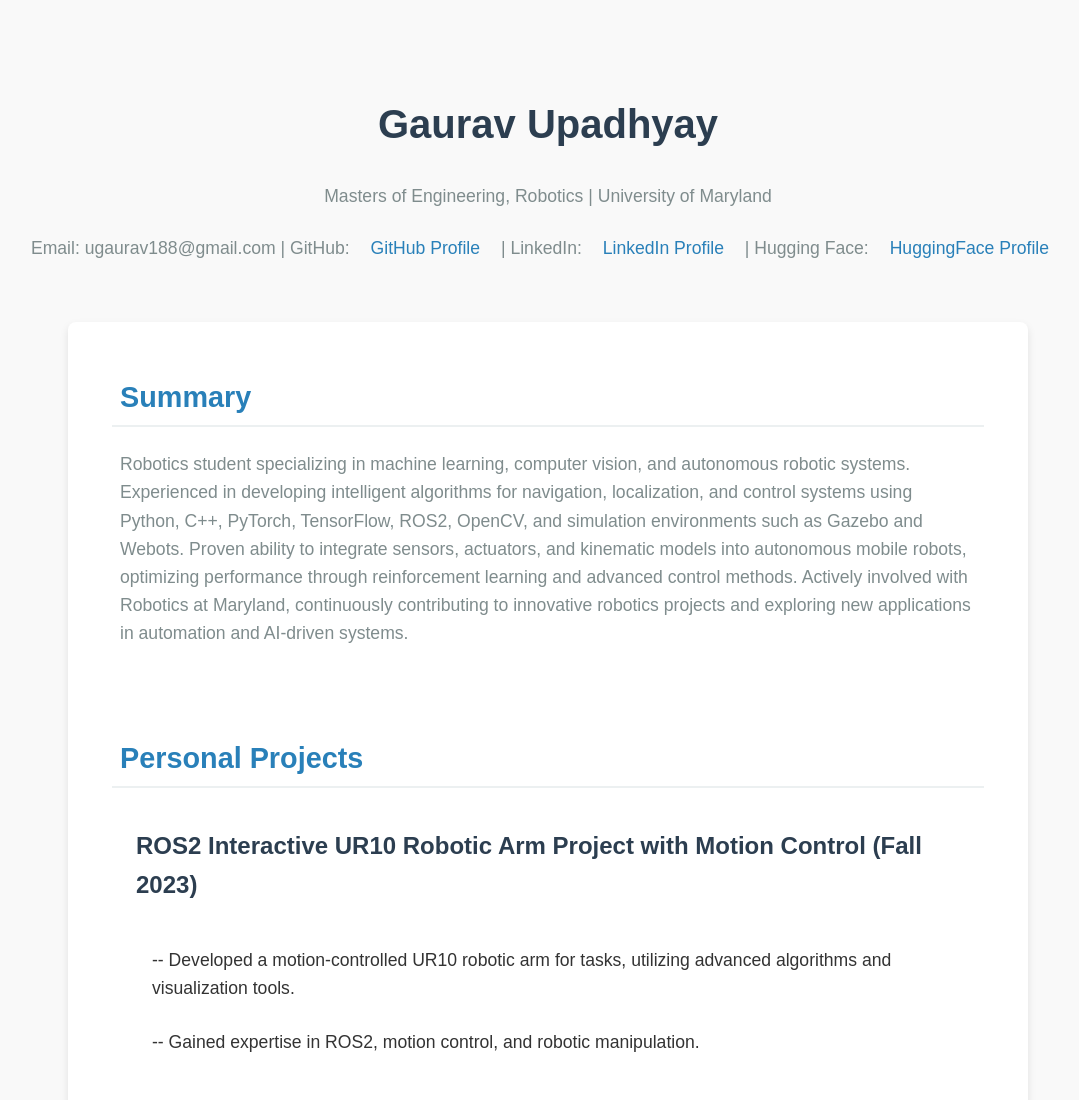
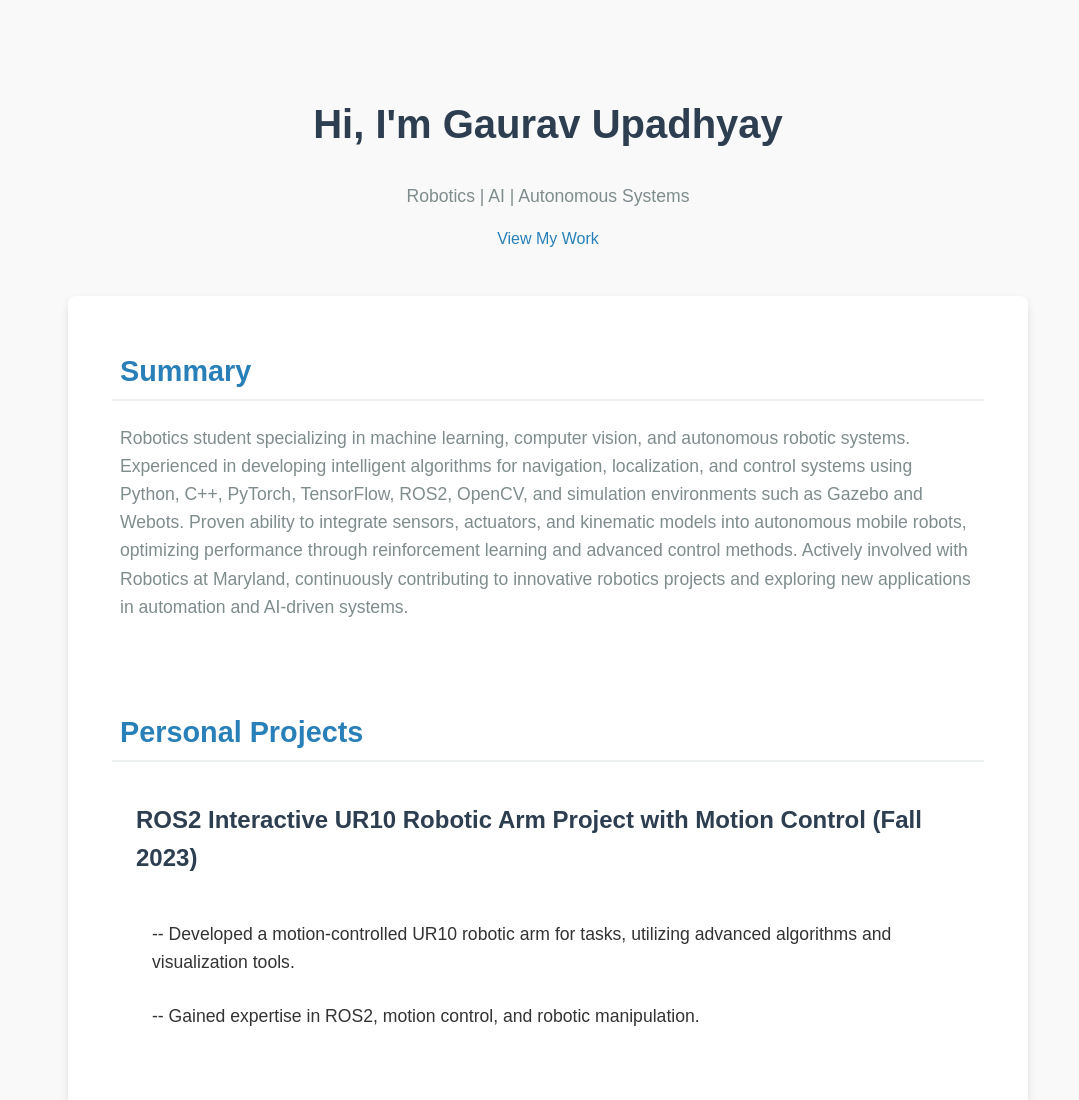
Before and after one commit to 9Gaurav9/9Gaurav9.github.io, a plain HTML site: page index.html in a window 1280 px wide. Shown: the top 1100 px of the page, without its empty margins (92-1171 px from the left). Drawn offline with Linux system fonts and the light colour scheme.

Commit message:
Update index.html

```diff
--- a/index.html
+++ b/index.html
@@ -7,13 +7,21 @@
     <link rel="stylesheet" href="style.css">
 </head>
 <body>
-    <header>
+<!--     <header>
         <div class="container">
             <h1>Gaurav Upadhyay</h1>
             <p>Masters of Engineering, Robotics | University of Maryland</p>
             <p>Email: ugaurav188@gmail.com | GitHub: <a href="https://github.com/9Gaurav9" target="_blank">GitHub Profile</a> | LinkedIn: <a href="https://www.linkedin.com/in/gaurav-upadhyay-b0ab51122/" target="_blank">LinkedIn Profile</a> | Hugging Face: <a href="https://huggingface.co/ugaurav" target="_blank">HuggingFace Profile</a></p>
         </div>
+    </header> -->
+    <header class="hero">
+      <div class="container">
+        <h1>Hi, I'm Gaurav Upadhyay</h1>
+        <p class="tagline">Robotics | AI | Autonomous Systems</p>
+        <a href="#projects" class="btn-primary">View My Work</a>
+      </div>
     </header>
+
     <main>
         <section class="section">
             <h2>Summary</h2>
```
